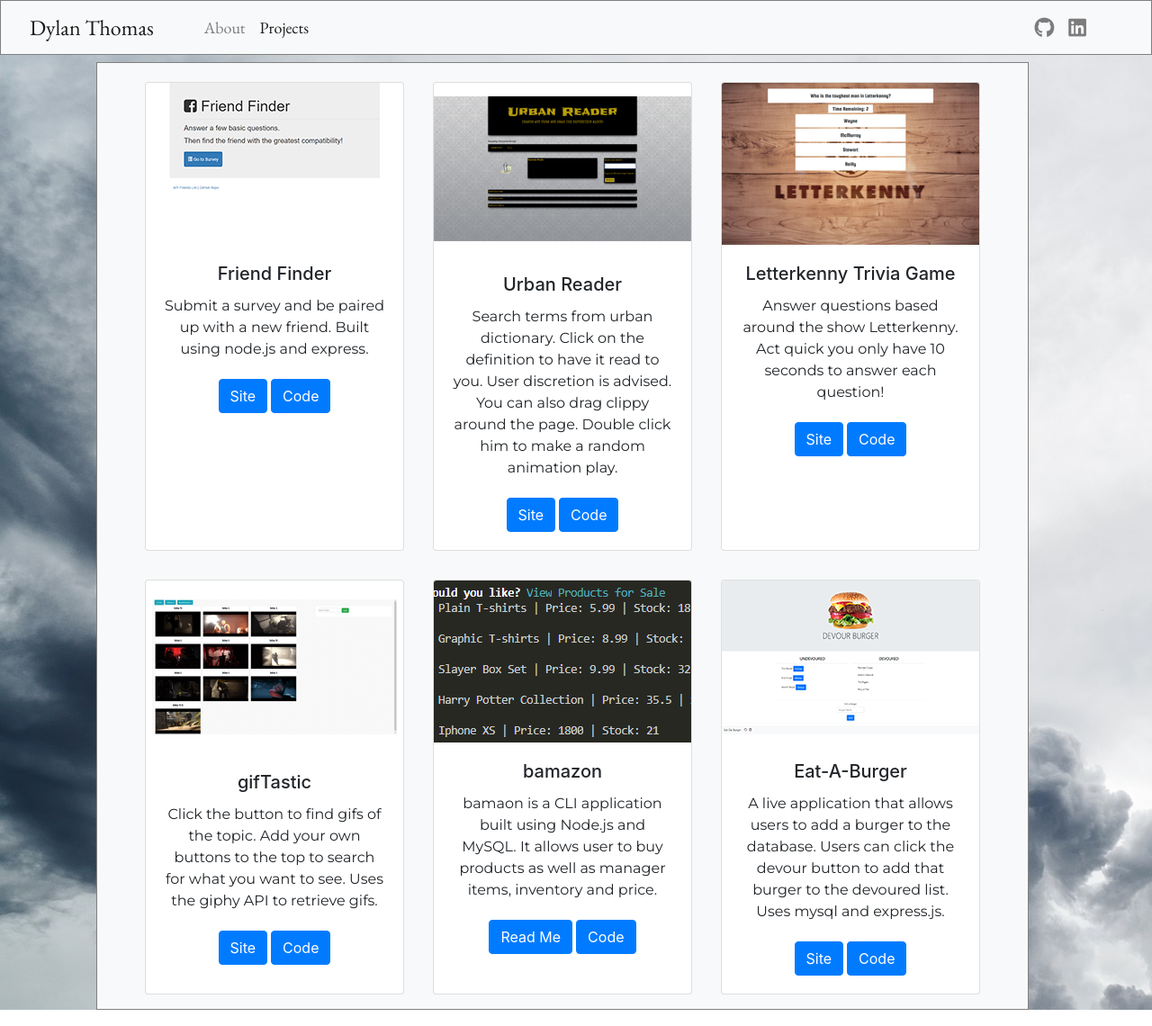
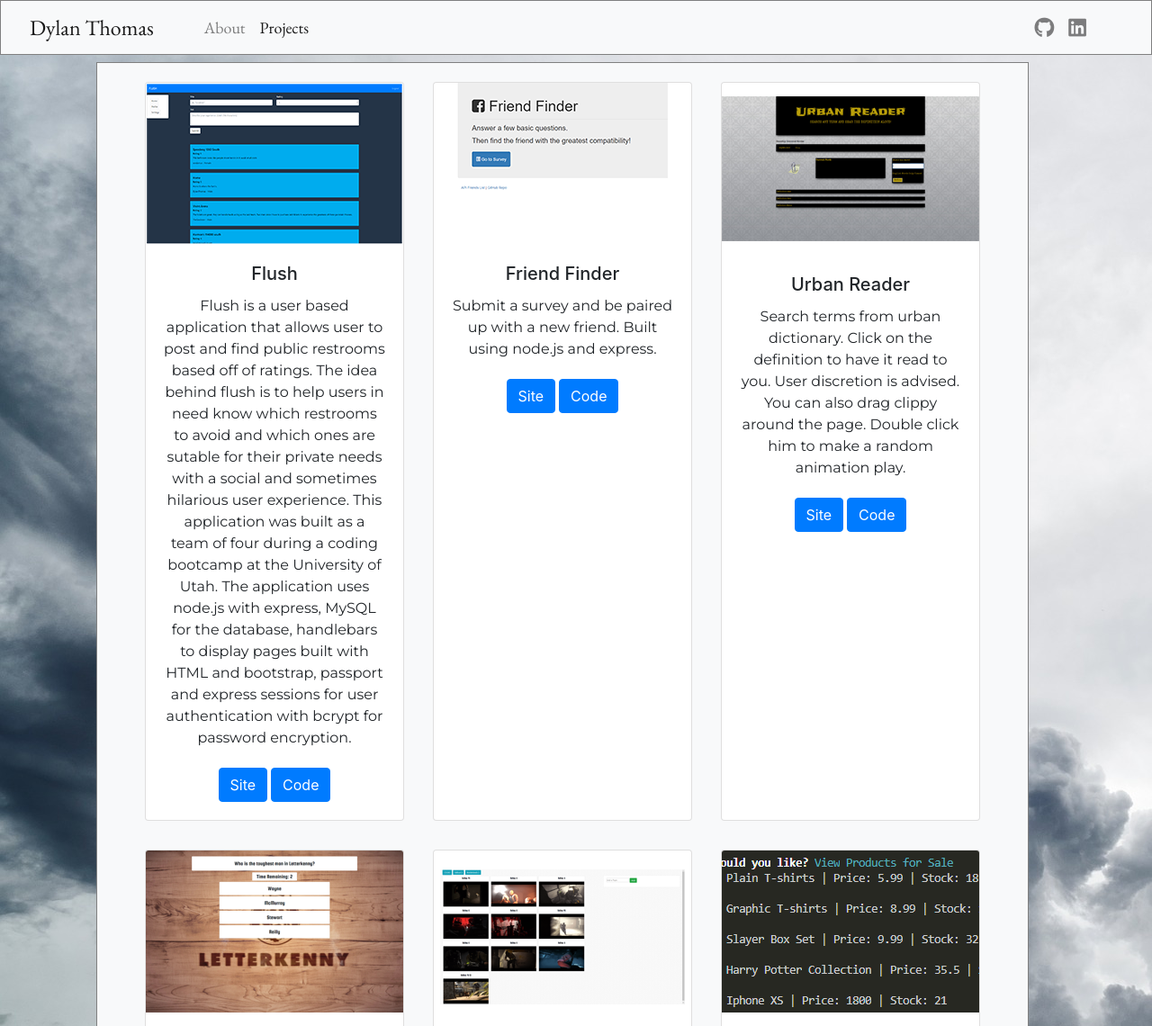
Before and after one commit to thomasdylan/Portfolio-Page, a plain HTML site: page projects.html in a window 1280 px wide. Shown: the top 1140 px of the page at 90% size. Drawn offline with nearby package versions, Linux system fonts and the light colour scheme.

Commit message:
Updated about me and added flush to projects.

```diff
--- a/projects.html
+++ b/projects.html
@@ -47,6 +47,26 @@
 
     <div class="container col-10 mt-2 mb-6">
         <div class="row card-row col-12">
+            <div class="card" style="width: 18rem;">
+                <img src="assets/images/flush.png" class="card-img-top" alt="Flush">
+                <div class="card-body">
+                    <h5 class="card-title">Flush</h5>
+                    <p class="card-text">Flush is a user based application that allows user to post and find public restrooms based off of ratings.
+                        The idea behind flush is to help users in need know which restrooms to avoid and which ones are sutable for their private needs
+                        with a social and sometimes hilarious user experience.
+                        This application was built as a team of four during a coding bootcamp at the University of Utah.  The application uses node.js with express,
+                        MySQL for the database, handlebars to display pages built with HTML and bootstrap, passport and express sessions for user authentication with
+                        bcrypt for password encryption.
+                    </p>
+                    <div class="button-row row">
+                        <a href="https://flush2019.herokuapp.com/" target="_blank"
+                            class="btn btn-primary">Site</a>
+                        <a href="https://github.com/thomasdylan/Flush" target="_blank"
+                            class="btn btn-primary">Code</a>
+                    </div>
+                </div>
+            </div>
+
             <div class="card" style="width: 18rem;">
                 <img src="assets/images/friendFinder.png" class="card-img-top" alt="Friend Finder">
                 <div class="card-body">
```
Also changed, not shown: index.html (+8 -1 lines), assets/images/flush.png (added).
